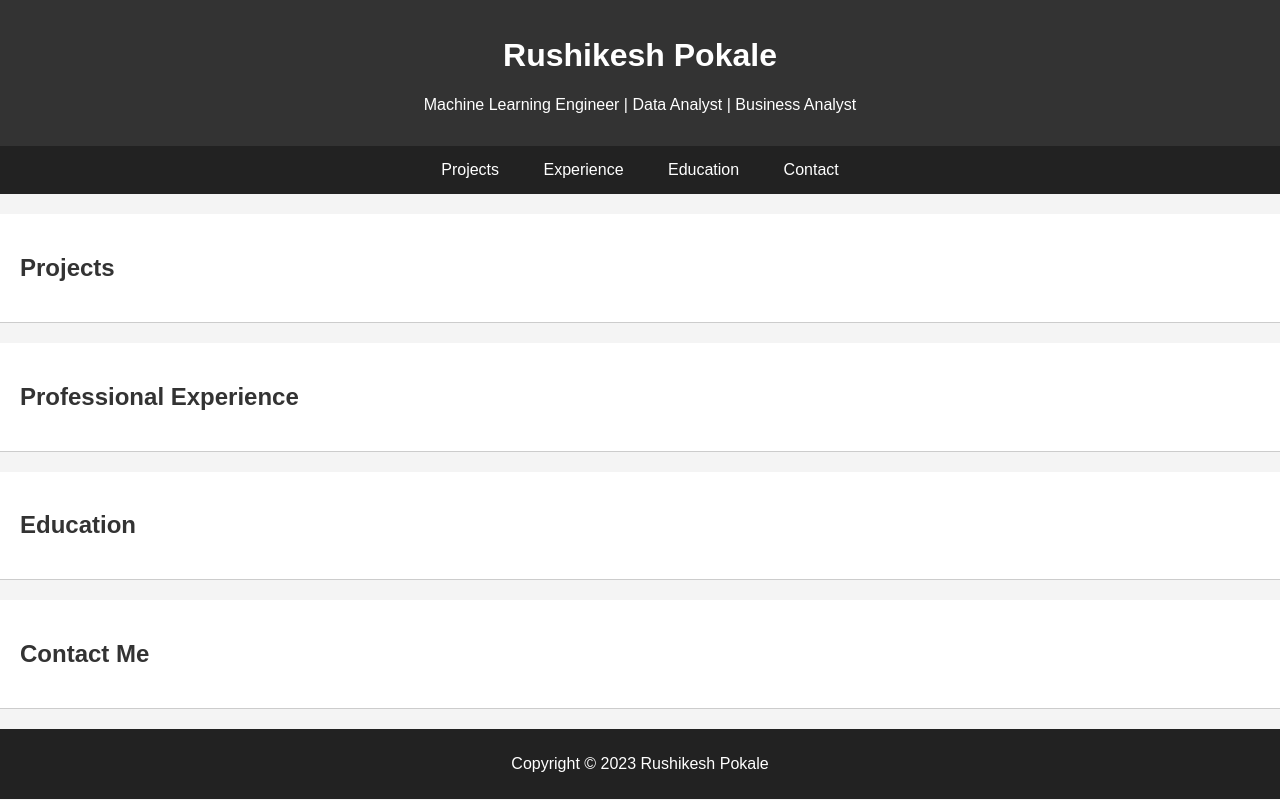
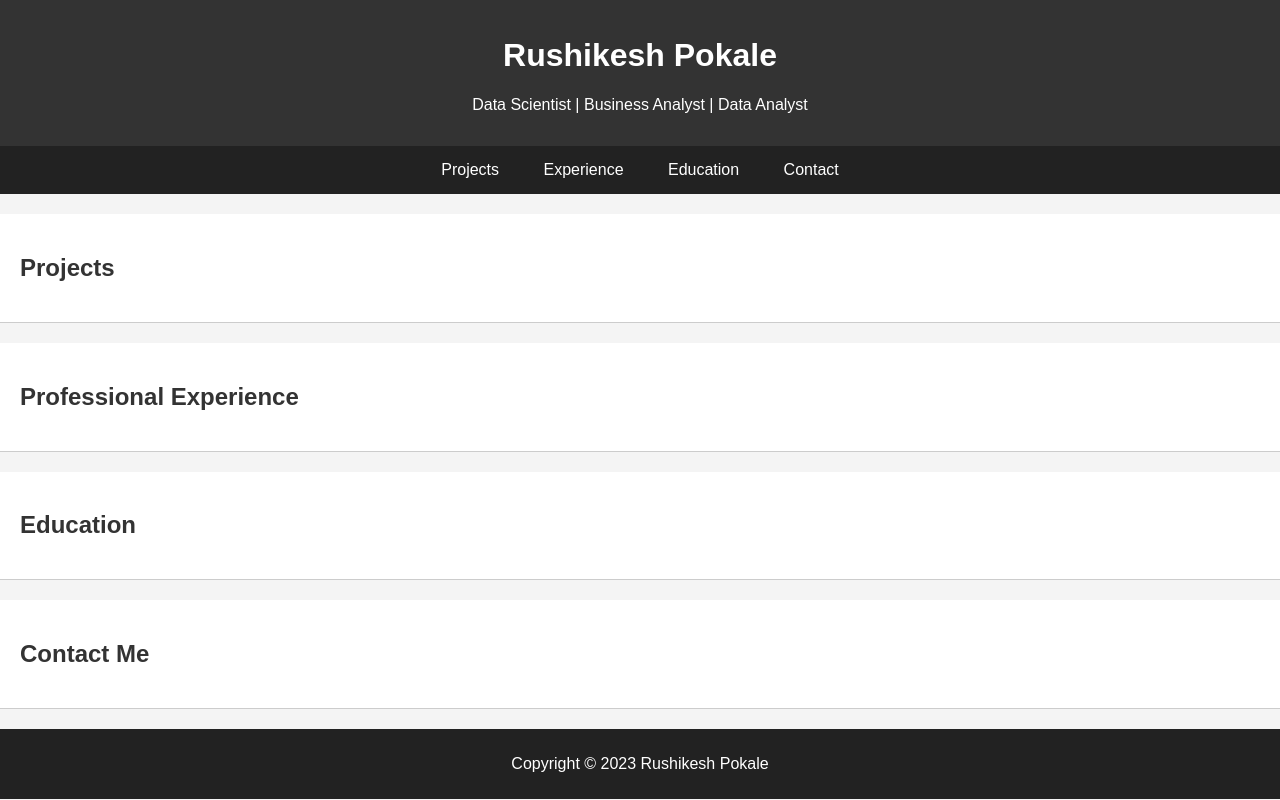
Before and after one commit to pokalerushikesh/Portfolio, a plain HTML site: page index.html in a window 1280 px wide. Drawn offline with Linux system fonts and the light colour scheme.

Commit message:
Update index.html

```diff
--- a/index.html
+++ b/index.html
@@ -9,7 +9,7 @@
 <body>
     <header>
         <h1>Rushikesh Pokale</h1>
-        <p>Machine Learning Engineer | Data Analyst | Business Analyst</p>
+        <p>Data Scientist | Business Analyst | Data Analyst </p>
     </header>
     <nav>
         <ul>
```
